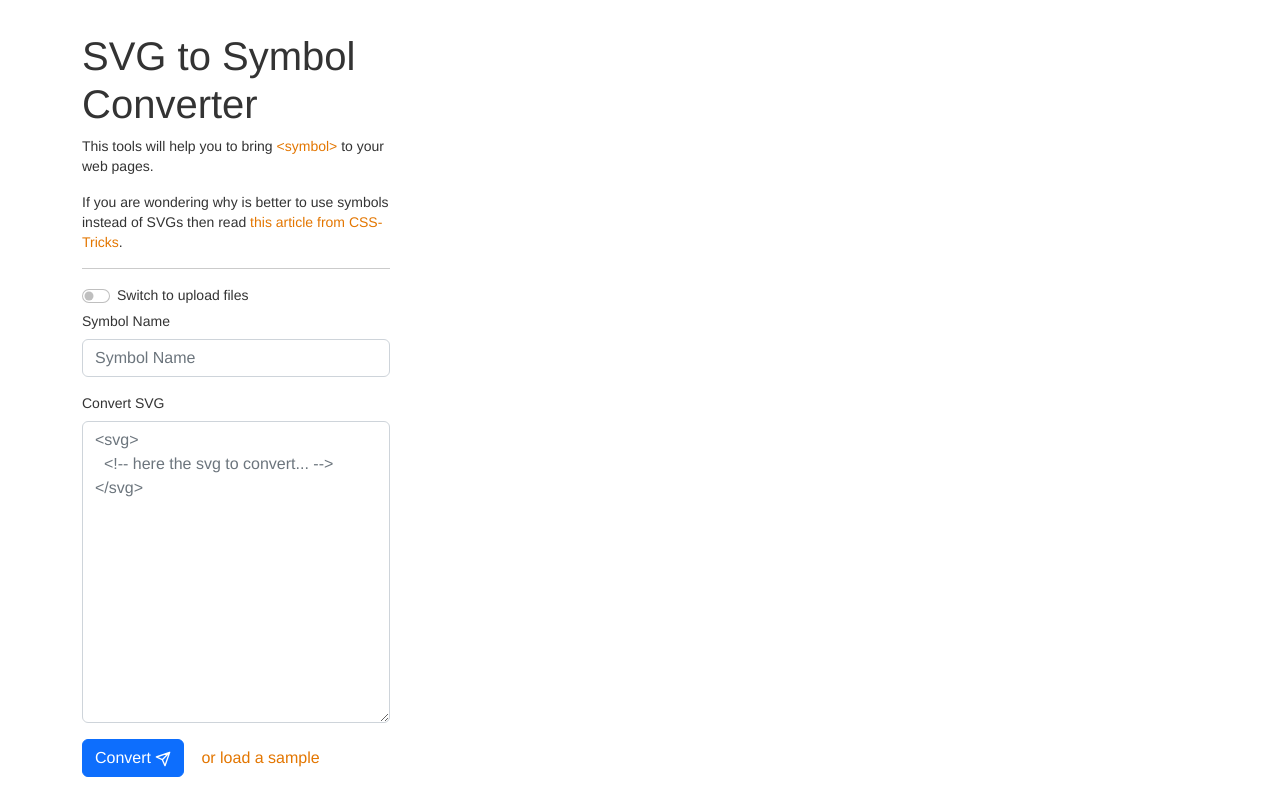
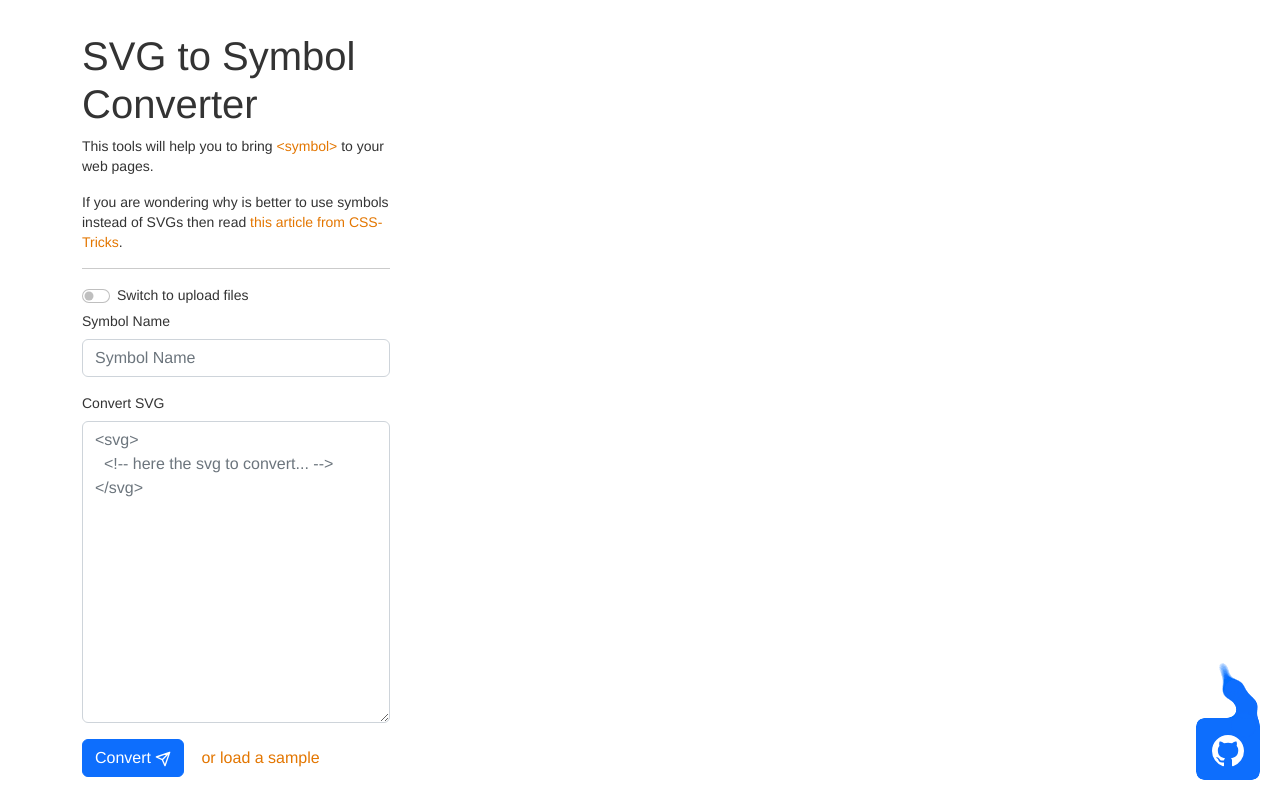
Before and after one commit to YarinAyash1/svg-to-symbol-app, a React (Vite) app: page / in a window 1280 px wide. Built offline with nearby package versions, Linux system fonts and the light colour scheme; no server answers.

Commit message:
add button animation to github link

```diff
--- a/src/App.tsx
+++ b/src/App.tsx
@@ -4,6 +4,7 @@ import Results from "./components/Results";
 import {Col, Container, Row} from "react-bootstrap";
 import {useEffect} from "react";
 import axios from "axios";
+import GithubLink from "./components/GithubLink";
 
 function App() {
 
@@ -23,6 +24,7 @@ function App() {
                     </Col>
                 </Row>
             </Container>
+            <GithubLink />
         </ResultsProvider>
     )
 }
--- /dev/null
+++ b/src/components/GithubLink.tsx
@@ -0,0 +1,57 @@
+import {OverlayTrigger, Tooltip} from "react-bootstrap";
+
+const GithubLink = () => {
+    return (
+        <>
+            <svg xmlns="http://www.w3.org/2000/svg" version="1.1" style={{
+                position: 'absolute',
+                top: '-4000px',
+                left: '-4000px'
+            }}>
+                <defs>
+                    <filter id="gooey">
+                        <feGaussianBlur in="SourceGraphic" stdDeviation="5" result="blur"/>
+                        <feColorMatrix in="blur" type="matrix" values="1 0 0 0 0  0 1 0 0 0  0 0 1 0 0  0 0 0 19 -9"
+                                       result="highContrastGraphic"/>
+                        <feComposite in="SourceGraphic" in2="highContrastGraphic" operator="atop"/>
+                    </filter>
+                </defs>
+            </svg>
+            <OverlayTrigger
+                key={'left'}
+                placement={'left'}
+                overlay={
+                    <Tooltip id={`tooltip-${'left'}`}>
+                       Github Repository
+                    </Tooltip>
+                }
+            >
+
+            <a className="github-link"
+               target="_blank"
+               href="https://github.com/YarinAyash1/svg-to-symbol-app" aria-label="Github Repo">
+                        <span className="bubbles">
+                            <span className="bubble"></span>
+                            <span className="bubble"></span>
+                            <span className="bubble"></span>
+                            <span className="bubble"></span>
+                            <span className="bubble"></span>
+                            <span className="bubble"></span>
+                            <span className="bubble"></span>
+                            <span className="bubble"></span>
+                            <span className="bubble"></span>
+                            <span className="bubble"></span>
+                        </span>
+                <svg height="32" aria-hidden="true" viewBox="0 0 16 16" version="1.1" width="32" fill={'#fff'}
+                     className="octicon octicon-mark-github v-align-middle">
+                    <path
+                        d="M8 0c4.42 0 8 3.58 8 8a8.013 8.013 0 0 1-5.45 7.59c-.4.08-.55-.17-.55-.38 0-.27.01-1.13.01-2.2 0-.75-.25-1.23-.54-1.48 1.78-.2 3.65-.88 3.65-3.95 0-.88-.31-1.59-.82-2.15.08-.2.36-1.02-.08-2.12 0 0-.67-.22-2.2.82-.64-.18-1.32-.27-2-.27-.68 0-1.36.09-2 .27-1.53-1.03-2.2-.82-2.2-.82-.44 1.1-.16 1.92-.08 2.12-.51.56-.82 1.28-.82 2.15 0 3.06 1.86 3.75 3.64 3.95-.23.2-.44.55-.51 1.07-.46.21-1.61.55-2.33-.66-.15-.24-.6-.83-1.23-.82-.67.01-.27.38.01.53.34.19.73.9.82 1.13.16.45.68 1.31 2.69.94 0 .67.01 1.3.01 1.49 0 .21-.15.45-.55.38A7.995 7.995 0 0 1 0 8c0-4.42 3.58-8 8-8Z"></path>
+                </svg>
+            </a>
+            </OverlayTrigger>
+
+        </>
+    )
+}
+
+export default GithubLink;
--- a/src/index.scss
+++ b/src/index.scss
@@ -4,6 +4,9 @@
   --bs-link-color: #E37600;
   --bs-btn-bg: #337ab7;
 }
+
+$prime: #0d6efd;
+$second: #0c1016;
 
 body {
   font-family: "Helvetica Neue", Helvetica, Arial, sans-serif;
@@ -90,6 +93,7 @@ a, .btn {
     width: 100%;
     height: 100%;
   }
+
   .file-preview {
     position: relative;
     padding: 3px;
@@ -129,3 +133,83 @@ a, .btn {
     text-decoration-line: underline;
   }
 }
+
+.github-link {
+  position: fixed;
+  bottom: 20px;
+  right: 20px;
+  padding: 0.5rem 1rem;
+  font-size: 2rem;
+  border: none;
+  filter: url('#gooey');
+  background-color: $prime;
+  transition: 0.3s background-color;
+
+  &:focus {
+    outline: none;
+  }
+
+  .bubbles {
+    position: absolute;
+    top: 0;
+    left: 0;
+    bottom: 0;
+    right: 0;
+
+    .bubble {
+      background-color: $prime;
+      border-radius: 100%;
+      position: absolute;
+      top: 0;
+      left: 0;
+      display: block;
+      z-index: -1;
+      transition: 0.3s background-color;
+
+      @for $bubble from 1 through 10 {
+        &:nth-child(#{$bubble}) {
+          $size: 25px;
+          left: (random(30) + 10)+px;
+          width: $size;
+          height: $size;
+          animation: move-#{$bubble} #{3 + $bubble*0.02}s infinite;
+          animation-delay: #{$bubble*0.2}s;
+        }
+      }
+    }
+  }
+
+  &:hover, &:focus {
+    background: #0a58ca;
+
+    .bubble {
+      background: #0a58ca;
+    }
+  }
+}
+
+.tooltip {
+  --bs-tooltip-bg: #0a58ca;
+  &-inner {
+    background-color: #0a58ca;
+  }
+
+  &-arrow:before {
+    border-left-color: #0a58ca;
+  }
+}
+
+@for $bubble from 1 through 10 {
+  @keyframes move-#{$bubble} {
+    0% {
+      transform: translate(0, 0);
+    }
+    99% {
+      transform: translate(0, -(random(80) + 50)+px);
+    }
+    100% {
+      transform: translate(0, 0);
+      opacity: 0;
+    }
+  }
+}
```
